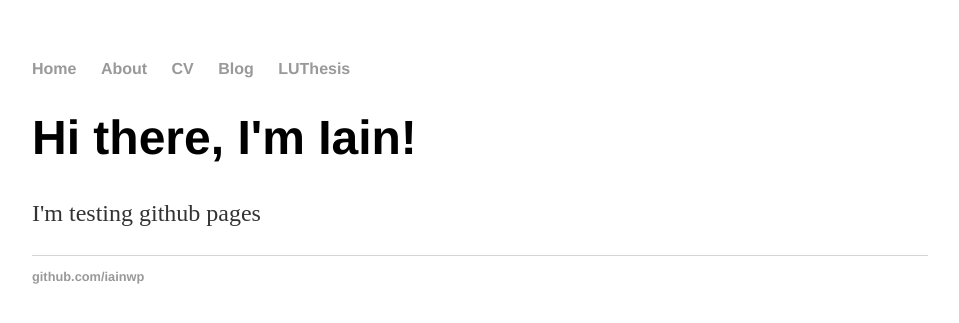
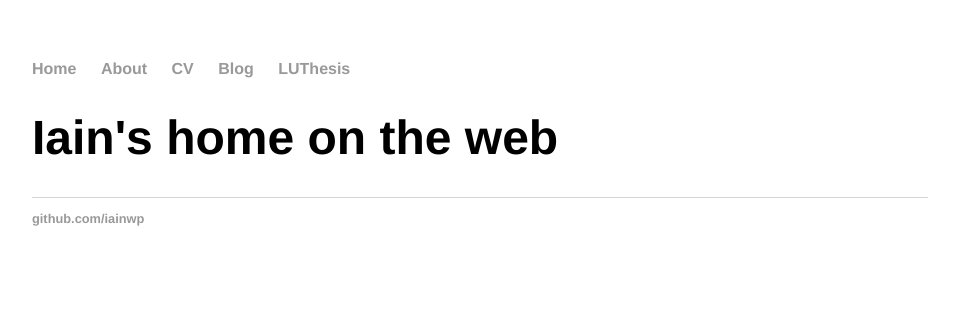
Before and after one commit to iainwp/iainwp.github.io, a Jekyll site: the page built from index.html, in a window 1280 px wide. Shown: the top 323 px of the page, without its empty margins (160-1119 px from the left). Built offline with Jekyll 4.4.1, drawn with Linux system fonts in a browser that asks for light colours.

Commit message:
improved home page a little bit

```diff
--- a/index.html
+++ b/index.html
@@ -3,6 +3,5 @@ layout: default
 title: Iain Phillips
 ---
 <div class="blurb">
-	<h1>Hi there, I'm Iain!</h1>
-	<p>I'm testing github pages</p>
+<h1>Iain's home on the web</h1>
 </div><!-- /.blurb -->
```
